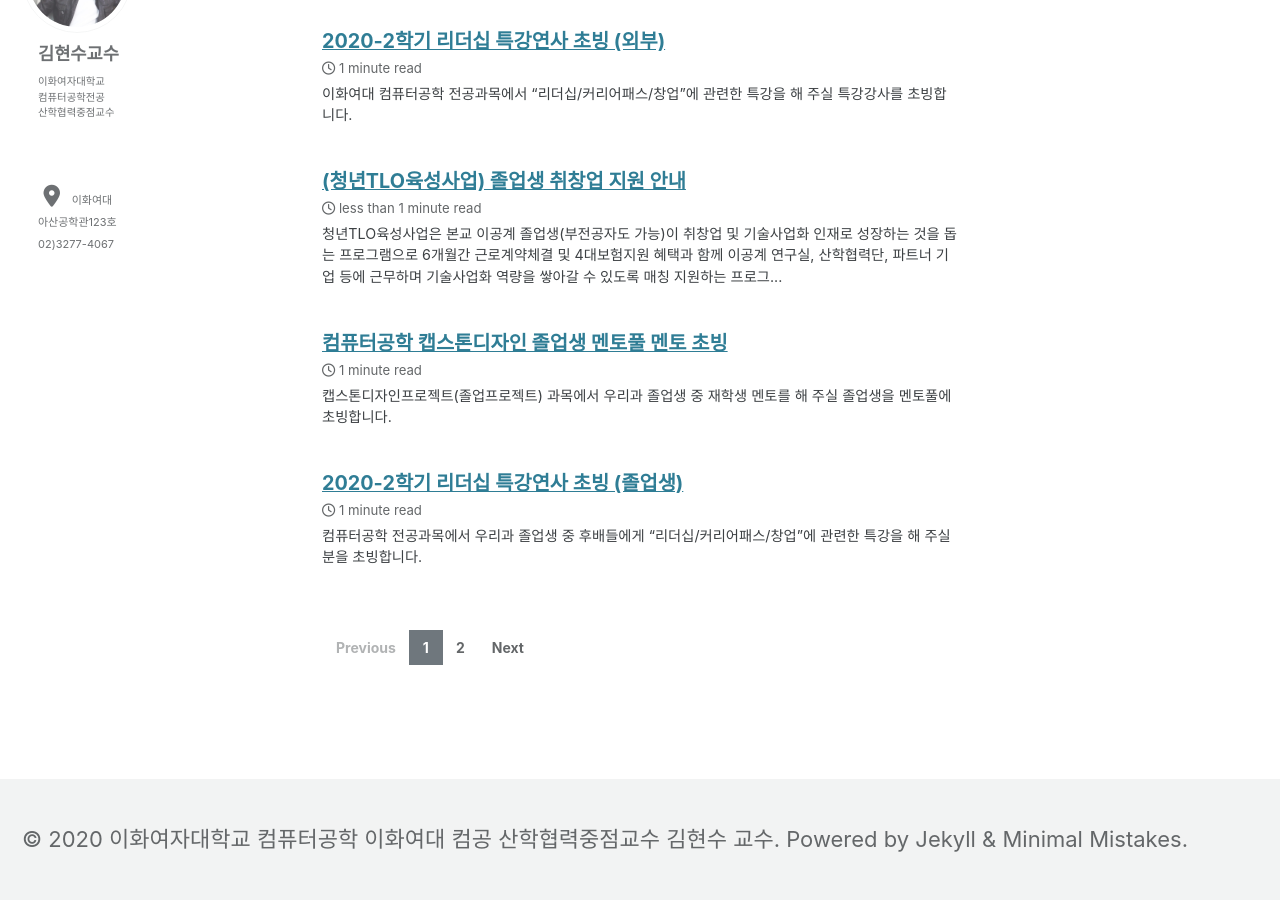
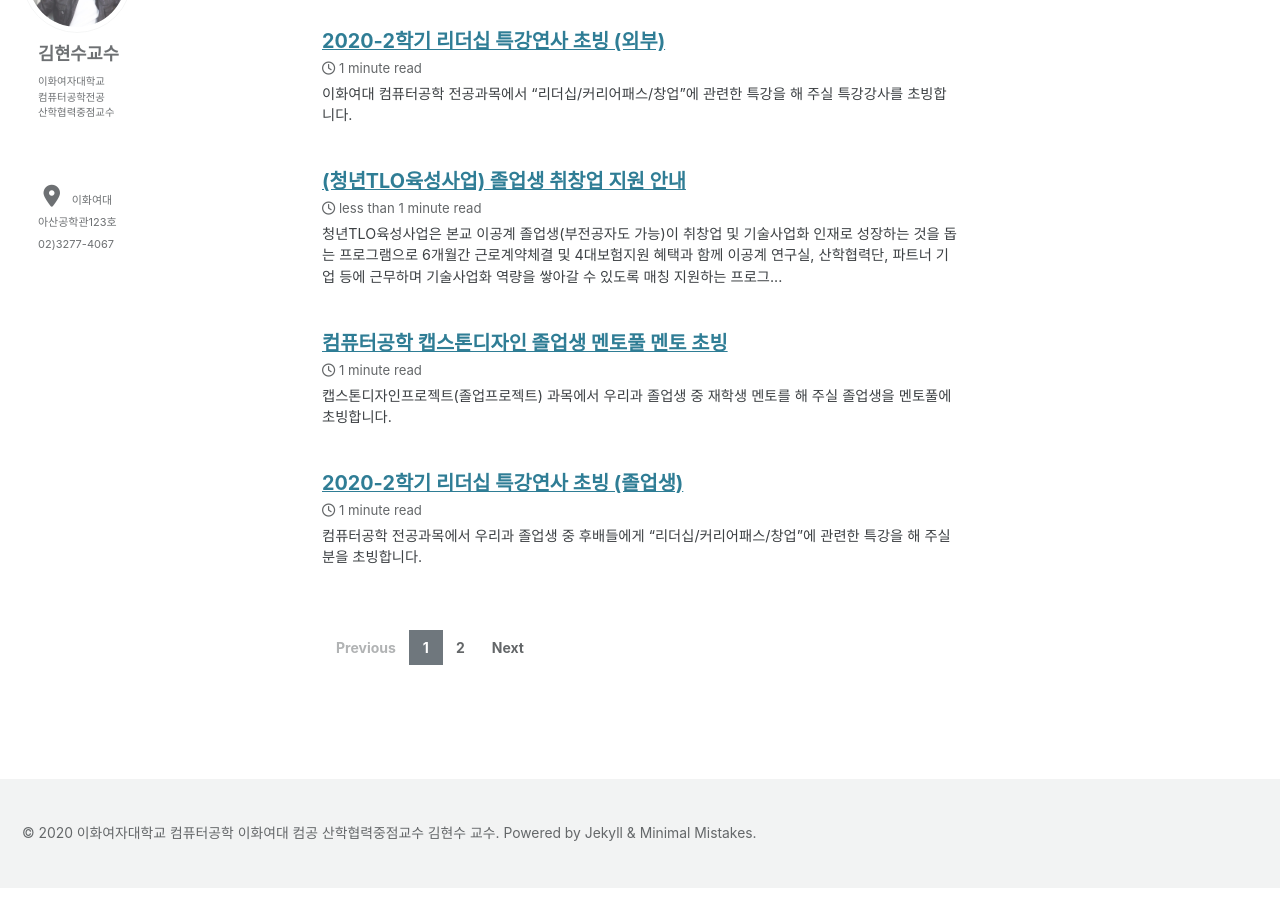
Before and after one commit to faculty-hieonn/faculty-hieonn.github.io, a Jekyll site: the page built from index.html, in a window 1280 px wide and 900 px high, scrolled down 280 px. Built offline with Jekyll 4.4.1, drawn with Linux system fonts in a browser that asks for light colours; cached includes are drawn as plain includes; nearby versions of some CDN libraries; the list of posts is cut into pages by our own code.

Commit message:
font-size bottom

```diff
--- a/_sass/minimal-mistakes/_variables.scss
+++ b/_sass/minimal-mistakes/_variables.scss
@@ -41,7 +41,7 @@ $type-size-4: 1.25em !default; // ~20px
 /* $type-size-5: 1em !default; // ~16px */
 $type-size-5: 0.8em !default; // ~16px
 $type-size-6: 0.65em !default; // ~12px
-$type-size-7: 0.63m !default; // ~11px
+$type-size-7: 0.63em !default; // ~11px
 $type-size-8: 0.625em !default; // ~10px
 
 /* headline scale */
```
